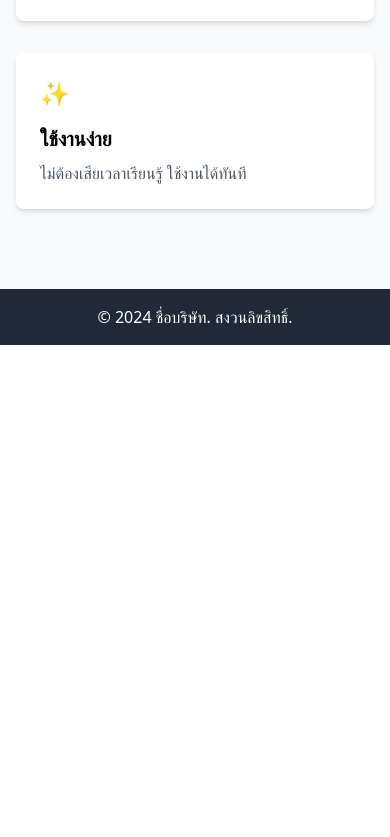
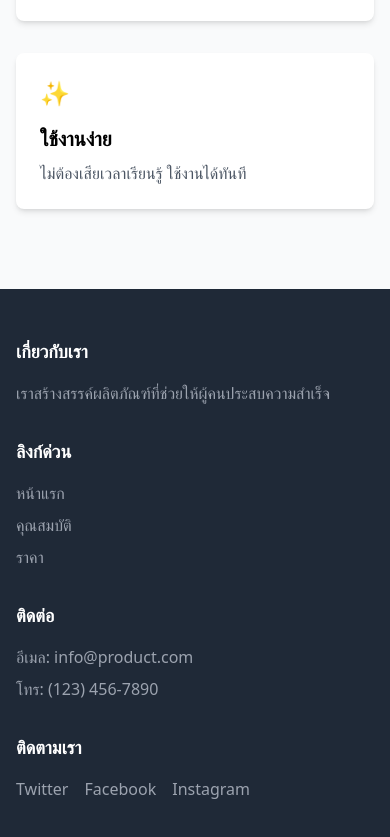
Before and after one commit to Dekbas007/product-landing-page, a plain HTML site: page index.html in a window 390 px wide. Shown: the part 935-1772 px from the top of the page. Before the commit the page ends 1280 px from the top, so only its background shows below. Drawn offline with nearby package versions, Linux system fonts and the light colour scheme.

Commit message:
เพิ่มส่วนท้ายแบบ Responsive

```diff
--- a/index.html
+++ b/index.html
@@ -70,9 +70,41 @@
   </main>
 
   <!-- ส่วนท้าย -->
-  <footer class="bg-gray-800 text-white py-4">
-    <div class="container mx-auto text-center">
-      <p>&copy; 2024 ชื่อบริษัท. สงวนลิขสิทธิ์.</p>
+  <footer class="bg-gray-800 text-white py-12">
+    <div class="container mx-auto px-4">
+      <div class="grid grid-cols-1 md:grid-cols-4 gap-8">
+        <!-- เกี่ยวกับเรา -->
+        <div>
+          <h3 class="font-bold text-lg mb-4">เกี่ยวกับเรา</h3>
+          <p class="text-gray-400">เราสร้างสรรค์ผลิตภัณฑ์ที่ช่วยให้ผู้คนประสบความสำเร็จ</p>
+        </div>
+        <!-- ลิงก์ด่วน -->
+        <div>
+          <h3 class="font-bold text-lg mb-4">ลิงก์ด่วน</h3>
+          <ul class="space-y-2 text-gray-400">
+            <li><a href="#" class="hover:text-white">หน้าแรก</a></li>
+            <li><a href="#features" class="hover:text-white">คุณสมบัติ</a></li>
+            <li><a href="#pricing" class="hover:text-white">ราคา</a></li>
+          </ul>
+        </div>
+        <!-- ติดต่อ -->
+        <div>
+          <h3 class="font-bold text-lg mb-4">ติดต่อ</h3>
+          <ul class="space-y-2 text-gray-400">
+            <li>อีเมล: info@product.com</li>
+            <li>โทร: (123) 456-7890</li>
+          </ul>
+        </div>
+        <!-- ติดตามเรา -->
+        <div>
+          <h3 class="font-bold text-lg mb-4">ติดตามเรา</h3>
+          <div class="flex space-x-4">
+            <a href="#" class="text-gray-400 hover:text-white">Twitter</a>
+            <a href="#" class="text-gray-400 hover:text-white">Facebook</a>
+            <a href="#" class="text-gray-400 hover:text-white">Instagram</a>
+          </div>
+        </div>
+      </div>
     </div>
   </footer>
 </body>
```
